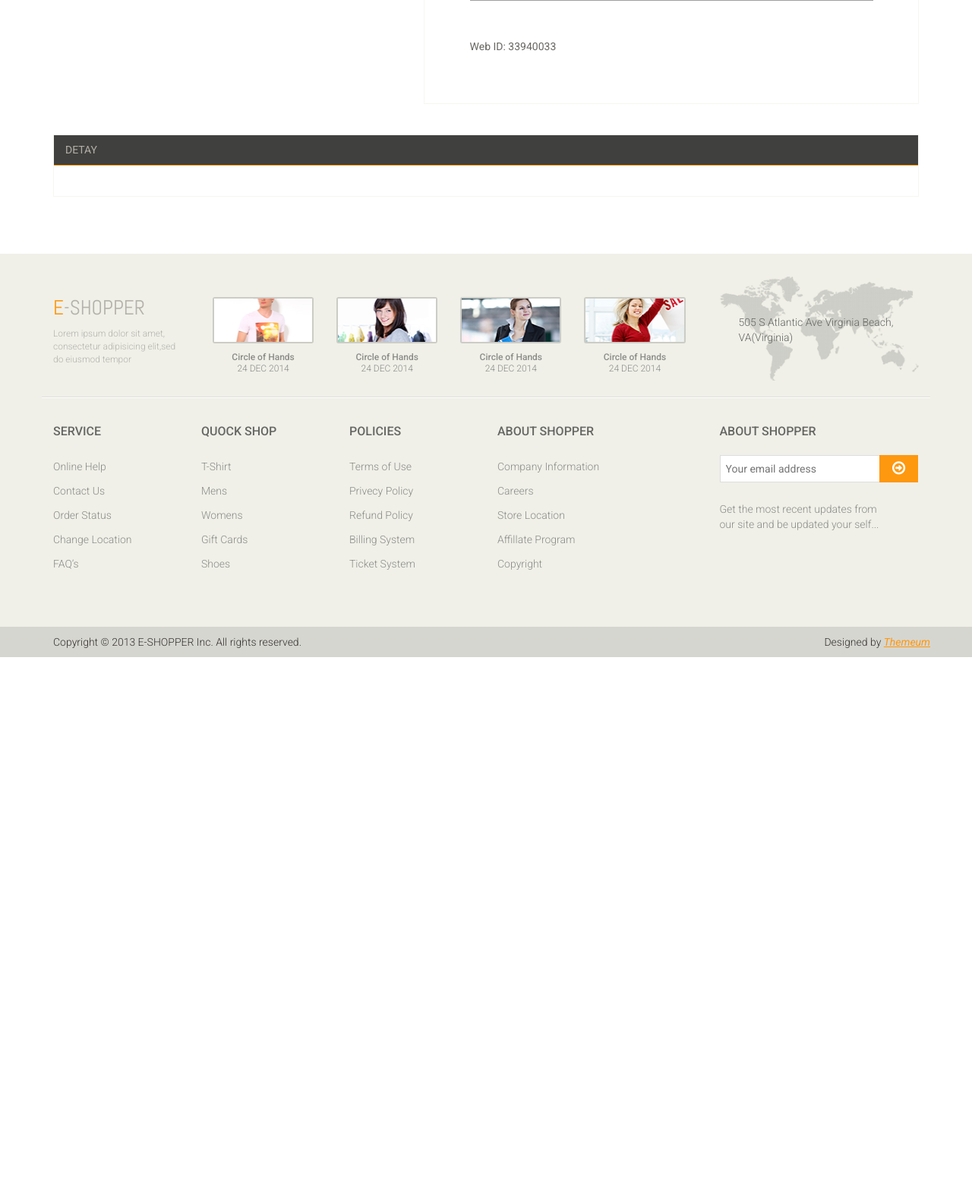
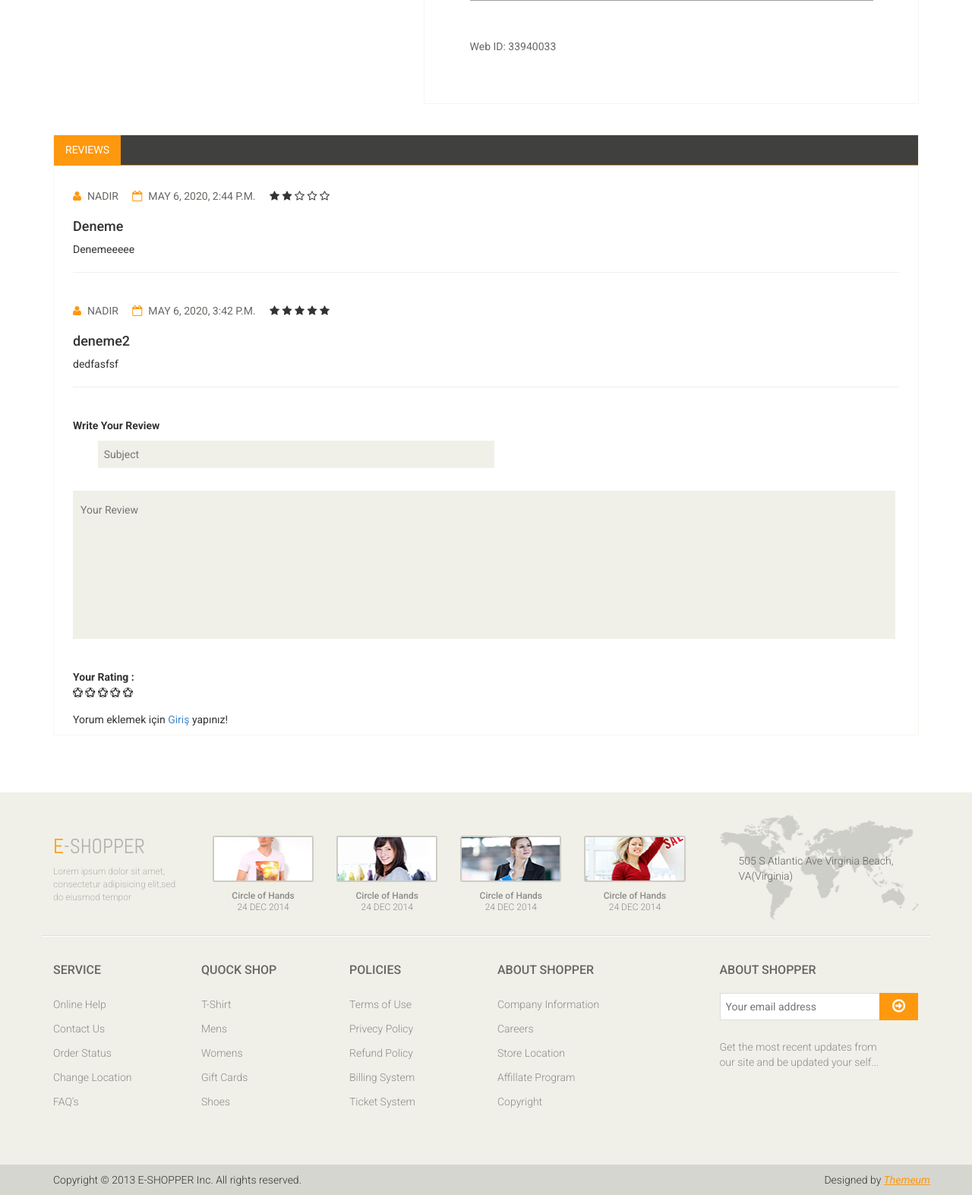
Before and after one commit to nadirkorkut/Django_newsproject, a Django app: a page that uses home/templates/news_detail.html in a window 1280 px wide. Shown: the part 941-2514 px from the top of the page at 76% size. Before the commit the page ends 1806 px from the top, so only its background shows below. Run offline with Django 3.2, Linux system fonts and the light colour scheme; data comes from the database, SQL or seed files in the repository; both versions use the stored data as it was after the commit; some libraries are stand-ins or nearby versions; grey boxes are pictures that could not be loaded.

Commit message:
Video 19 Finished-Maked Review Comment And Rating

```diff
--- a/home/templates/news_detail.html
+++ b/home/templates/news_detail.html
@@ -12,7 +12,7 @@
     {% include "sidebar.html" %}
 {% endblock %}
 
-
+{% load static %}
 {% block content %}
     <div id="breadcrumb">
         <div class="container">
@@ -69,10 +69,73 @@
                 <div class="category-tab shop-details-tab"><!--category-tab-->
                     <div class="col-sm-12">
                         <ul class="nav nav-tabs">
-                            <li><a href="#details" data-toggle="tab">Detay</a></li>
+                            <li class="active"><a href="#reviews" data-toggle="tab">Reviews</a></li>
                         </ul>
                     </div>
+                    <div class="tab-pane fade active in" id="reviews" >
+                        <div class="col-sm-12">
+                            {% for rs in comments %}
+                                <div>
+                                    <ul>
+                                        <li><a href=""><i class="fa fa-user"></i>{{rs.user.first_name}}</a></li>
+                                        <li><a href=""><i class="fa fa-calendar-o"></i>{{ rs.create_at }}</a></li>
 
+                                        <i class="fa fa-star{% if rs.rate < 1 %}-o empty{% endif %}"></i>
+                                        <i class="fa fa-star{% if rs.rate < 2 %}-o empty{% endif %}"></i>
+                                        <i class="fa fa-star{% if rs.rate < 3 %}-o empty{% endif %}"></i>
+                                        <i class="fa fa-star{% if rs.rate < 4 %}-o empty{% endif %}"></i>
+                                        <i class="fa fa-star{% if rs.rate < 5 %}-o empty{% endif %}"></i>
+
+                                    </ul>
+                                    <div>
+                                        <h4>{{ rs.subject }}</h4>
+                                        <p>{{ rs.comment }}</p>
+                                    </div>
+                                    <hr>
+                                </div>
+                                <br>
+                            {% endfor %}
+                            <p><b>Write Your Review</b></p>
+                            {% if messages %}
+                                {% for message in messages %}
+                                    <div class="alert alert-{{ message.tag }}" role="alert">
+                                        {{ message }}
+                                    </div>
+                                {% endfor %}
+                            {% endif %}
+
+                            <form action="/news/addcomment/{{ new.id }}" method="post">
+                                {% csrf_token %}
+                                <div class="form-group">
+										<span>
+											<input class="input" type="text" name="subject" id="id_subject" placeholder="Subject"/>
+										</span>
+                                </div>
+                                <div class="form-group">
+                                    <textarea class="input" name="comment" id="id_comment" placeholder="Your Review" ></textarea>
+                                </div>
+                                <div class="form-group">
+                                    <div class="input-rating">
+                                        <strong class="text-uppercase">Your Rating :</strong>
+                                        <div class="stars">
+                                            <input class="fa fa-star-o" type="radio" id="star1" name="rate" value="1"/><label for="star1"></label>
+                                            <input class="fa fa-star-o" type="radio" id="star2" name="rate" value="2"/><label for="star2"></label>
+                                            <input class="fa fa-star-o" type="radio" id="star3" name="rate" value="3"/><label for="star3"></label>
+                                            <input class="fa fa-star-o" type="radio" id="star4" name="rate" value="4"/><label for="star4"></label>
+                                            <input class="fa fa-star-o" type="radio" id="star5" name="rate" value="5"/><label for="star5"></label>
+                                        </div>
+                                    </div>
+                                </div>
+                                {% if user.id is not None %}
+                                    <button class="btn btn-default pull-right">
+                                        Send Comment
+                                    </button>
+                                {% else %}
+                                    Yorum eklemek için <a href="/login"> Giriş </a> yapınız!
+                                {% endif %}
+                            </form>
+                        </div>
+                    </div>
                 </div><!--/category-tab-->
             </div>
         </div>
--- a/home/views.py
+++ b/home/views.py
@@ -5,7 +5,7 @@ from django.shortcuts import render
 
 # Create your views here.
 from home.models import Setting, ContactFormu,ContactFormMessage
-from news.models import News,Category,Images
+from news.models import News,Category,Images,Comment
 
 def index(request):
     setting = Setting.objects.get(pk=1)
@@ -69,8 +69,10 @@ def news_detail(request,id,slug):
     category=Category.objects.all()
     new = News.objects.get(pk=id)
     images=Images.objects.filter(news_id=id)
+    comments=Comment.objects.filter(news_id=id,status='True')
     context = {'new': new,
                'category': category,
                'images': images,
+               'comments' : comments,
                }
     return render(request,'news_detail.html',context)
--- a/news/models.py
+++ b/news/models.py
@@ -1,6 +1,7 @@
 from django.db import models
 from mptt.models import MPTTModel,TreeForeignKey
-
+from django.forms import ModelForm
+from django.contrib.auth.models import User
 # Create your models here.
 from django.utils.safestring import mark_safe
 from ckeditor_uploader.fields import RichTextUploadingField
@@ -68,3 +69,27 @@ class Images(models.Model):
     def image_tag(self):
         return mark_safe('<img src="{}" height="50"/>'.format(self.image.url))
     image_tag.short_description = 'Image'
+
+class Comment(models.Model):
+    STATUS=(
+        ('New', 'Yeni'),
+        ('True', 'Evet'),
+        ('False', 'Hayır'),
+    )
+
+    news = models.ForeignKey(News,on_delete=models.CASCADE)
+    user = models.ForeignKey(User,on_delete=models.CASCADE)
+    subject = models.CharField(max_length=50,blank=True)
+    comment = models.TextField(max_length=50,blank=True)
+    rate = models.IntegerField(blank=True)
+    status = models.CharField(max_length=10,choices=STATUS,default='New')
+    ip = models.CharField(blank=True,max_length=20)
+    create_at = models.DateTimeField(auto_now_add=True)
+    update_at = models.DateTimeField(auto_now=True)
+
+    def __str__(self):
+        return self.subject
+class CommentForm(ModelForm):
+    class Meta:
+        model = Comment
+        fields = ['subject','comment','rate']
--- a/news/urls.py
+++ b/news/urls.py
@@ -5,6 +5,7 @@ from . import views
 urlpatterns = [
     # ex: /polls/
     path('', views.index, name='index'),
+    path('addcomment/<int:id>', views.addcomment, name='addcomment')
     # ex: /polls/5/
     #path('<int:question_id>/', views.detail, name='detail'),
 
```
Also changed, not shown: home/templates/content.html (+0 -25 lines), news/admin.py (+6 -1 lines), news/views.py (+28 -1 lines), db.sqlite3.
